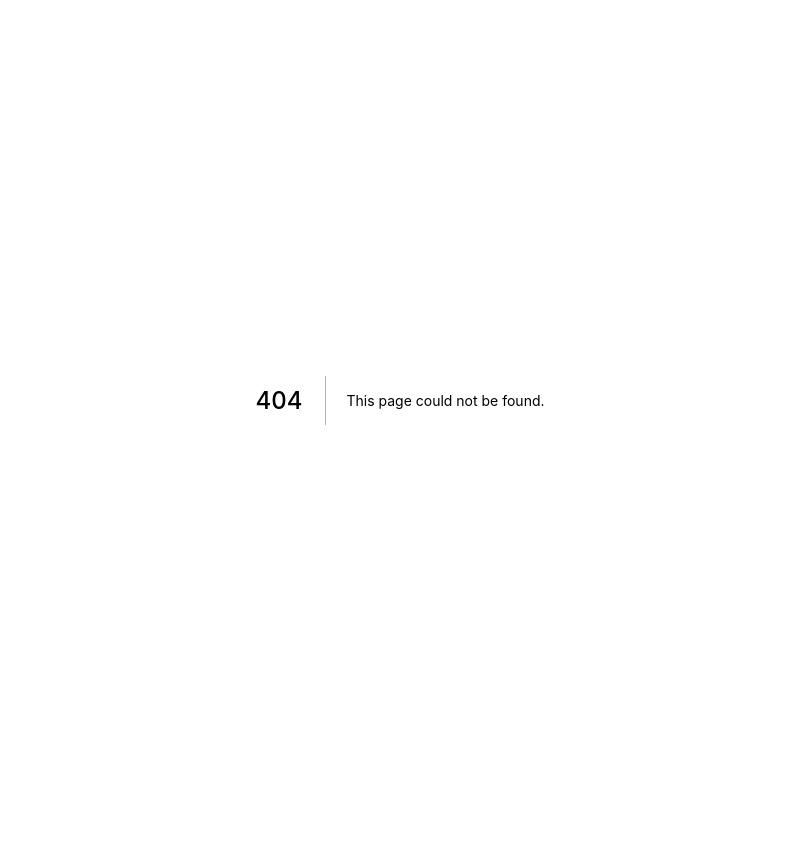
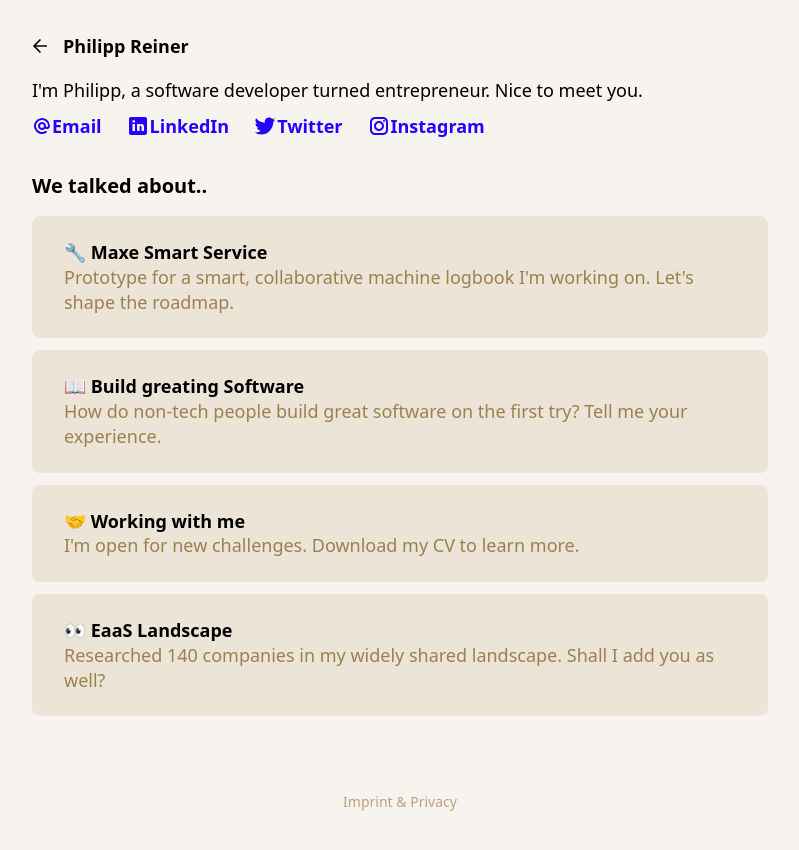
Before and after one commit to philippreiner/website, a Next.js app: page /qr in a window 1280 px wide. Before the commit this address had no page. Shown: the top 850 px of the page, without its empty margins (240-1039 px from the left). Before the commit the page ends 800 px from the top, so only its background shows below. Built offline with nearby package versions, Linux system fonts and the light colour scheme.

Commit message:
Updated /qr site

```diff
--- a/components/blog.js
+++ b/components/blog.js
@@ -7,7 +7,7 @@ export function Blogpost({ title, id, image, desc, language }) {
   var url = '/blog/' + id ;
 
   return (
-    <div id={id} class="pb-4 md:pb-12">
+    <div id={id} className="pb-4 md:pb-12">
       <NextLink href={url}>
         <a className="flex items-center">
           <div className="flex-grow">
--- a/components/layout.js
+++ b/components/layout.js
@@ -26,7 +26,7 @@ export default function Layout({ children }) {
 
       <div className="text-center text-sm py-4 md:py-8 mb-4">
         <NextLink href="/impressum">
-          <a class="dark:text-gray-500 text-paper-700 decoration-2 hover:underline">Imprint & Privacy</a>
+          <a className="dark:text-gray-500 text-paper-700 decoration-2 hover:underline">Imprint & Privacy</a>
         </NextLink>
       </div>
       <script
--- /dev/null
+++ b/pages/qr.js
@@ -0,0 +1,40 @@
+import NextImage from "next/image";
+import Layout from "@components/layout";
+import { Container, Homelink, WorkCard} from "@components/atoms"
+import Contacts from "@components/contacts"
+import NextLink from "next/link";
+import { Tagline } from "@components/about";
+import philipp from '../public/static/philipp-reiner.jpg'
+
+
+export default function Home({ allPostsData }) {
+  return (
+    <Layout>
+		<Container size="max-w-screen-md">
+		<div className="py-4 md:py-8">
+			<Homelink/>
+			<div className="pt-4 pb-2">I'm Philipp, a software developer turned entrepreneur. Nice to meet you.</div>
+			<Contacts/>
+			<div className="pt-4 md:pt-8">
+			<h3 className="font-heading text-xl pb-2 md:pb-4">We talked about..</h3>
+			<a href="https://www.maxe.io" target="_blank">
+				<WorkCard title="🔧 Maxe Smart Service" label="Prototype for a smart, collaborative machine logbook I'm working on. Let's shape the roadmap."/>
+			</a>
+			<a href="mailto:mail@philippreiner.info">
+				<WorkCard title="📖 Build greating Software" label="How do non-tech people build great software on the first try? Tell me your experience."/>
+			</a>
+			<a href="/cv.pdf" target="_blank">
+				<WorkCard title="🤝 Working with me" label="I'm open for new challenges. Download my CV to learn more."/>
+			</a>
+			<NextLink href="/eaas">
+				<a className="hover:underline decoration-2">
+					<WorkCard title="👀 EaaS Landscape" label="Researched 140 companies in my widely shared landscape. Shall I add you as well?"/>
+				</a>
+			</NextLink>
+			</div>
+		</div>
+		</Container>
+
+    </Layout>
+  );
+}
```
